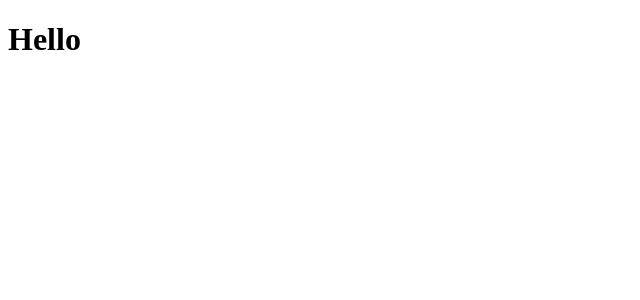
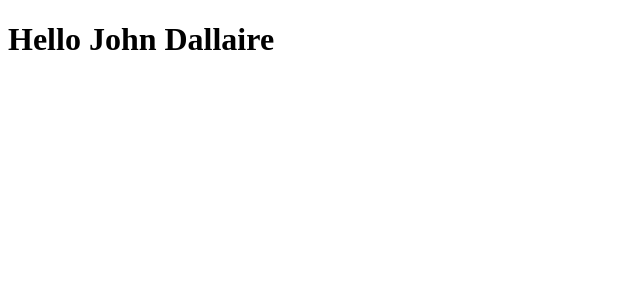
Before and after one commit to dallairius/Jonathan_Dallaire_Learning_AngularF26, an Angular app: page / in a window 1280 px wide. Shown: the top 300 px of the page, without its empty margins (0-640 px from the left). Built offline with nearby package versions, Linux system fonts and the light colour scheme.

Commit message:
Added 2 variables

```diff
--- a/src/app/app.html
+++ b/src/app/app.html
@@ -1 +1 @@
-<h1> Hello</h1>
+<h1> Hello {{name}} {{lastName}}</h1>
```
